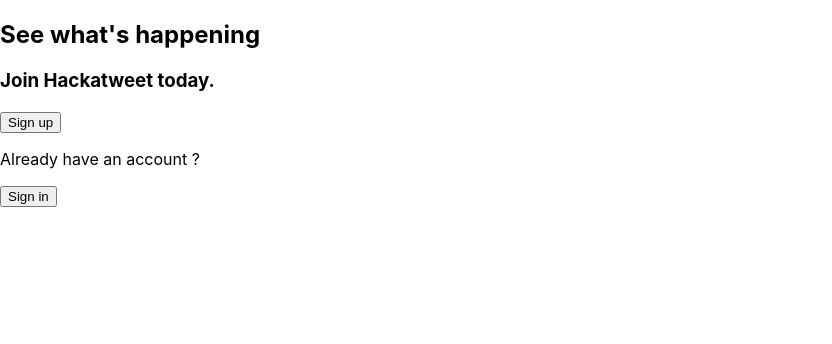
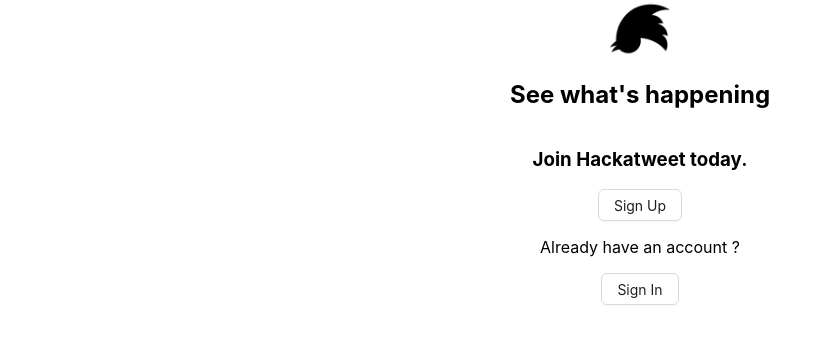
Before and after one commit to SarahBrochard/HACKATWEET-frontend, a Next.js app: page /login in a window 1280 px wide. Shown: the top 344 px of the page, without its empty margins (0-832 px from the left). Built offline with nearby package versions, Linux system fonts and the light colour scheme.

Commit message:
login signup signin revus, un poil de css et modals en place

```diff
--- a/components/Login.js
+++ b/components/Login.js
@@ -1,39 +1,59 @@
 import Link from "next/link";
-// import { Button } from 'semantic-ui-react';
+import styles from '../styles/Login.module.css';
+import Image from 'next/image'
+import { useEffect, useState } from 'react';
+import { Button, Modal } from 'antd';
+
+import SignUp from "./SignUp";
+import SignIn from "./SignIn";
+
+function Login() {
+    const [isModalOpen, setIsModalOpen] = useState(false);
+    const [isModalOpen1, setIsModalOpen1] = useState(false);
 
 
-function Login() {
+    //MODAL DU SIGNUP
+      const showModal = () => {
+        setIsModalOpen(true);
+      };
+      const handleOk = () => {
+        setIsModalOpen(false);
+      };
+      const handleCancel = () => {
+        setIsModalOpen(false);
+      };
 
-    // const auClickSurSignUpLogin = () => {
-    //     return(
-    //         <Link href="../pages/signup"></Link>
-    //     )
-    // }
 
-    // const auClickSurSignInLogin = () => {
-    //     return(
-    //         <Link href="../pages/signin"></Link>
-    //     )
-    // }
+    //MODAL DU SIGNIN
+      const showModal1 = () => {
+        setIsModalOpen1(true);
+      };
+      const handleOk1 = () => {
+        setIsModalOpen1(false);
+      };
+      const handleCancel1 = () => {
+        setIsModalOpen1(false);
+      };
+
+
+
+
 return(
-    <div>
+    <div className={styles.divLogin}>
+        <Image src="/twitter.png" alt="logo" width="60px" height="60px" className={styles.logoTwitter}/>
         <h2>See what's happening</h2>
         <h3>Join Hackatweet today.</h3>
-        <Link href="/signup" passHref={true}>
-            <button>Sign up</button>
-        </Link>
+        <Button onClick={showModal}>Sign Up</Button>
+        <Modal open={isModalOpen} onOk={handleOk} onCancel={handleCancel}>
+            <SignUp/>
+        </Modal>
         <p>Already have an account ?</p>
-        <Link href="/signin" passHref={true}>
-            <button>Sign in</button>
-        </Link>
+        <Button onClick={showModal1}>Sign In</Button>
+        <Modal open={isModalOpen1} onOk={handleOk1} onCancel={handleCancel1}>
+            <SignIn/>
+        </Modal>
+
     </div>
-    // <div>
-    //     <h2>See what's happening</h2>
-    //     <h3>Join Hackatweet today.</h3>
-    //     <button onClick={() => auClickSurSignUpLogin()}>Sign up</button>
-    //     <p>Already have an account ?</p>
-    //     <button onClick={() => auClickSurSignInLogin()}>Sign in</button>
-    // </div>
 )
 }
 
--- a/components/SignIn.js
+++ b/components/SignIn.js
@@ -1,5 +1,8 @@
 import { useEffect, useState } from 'react';
 import Link from "next/link";
+import styles from '../styles/SignIn.module.css';
+import Image from 'next/image'
+
 
 function SignIn() {
     const [signInUsername, setSignInUsername] = useState("");
@@ -15,16 +18,17 @@
                 console.log(data)
                 if(data.result) {
                     return(
-                        <Link href="/home"></Link>
+                        <Link href="./home"></Link>
                     )
                 }
             });
     };
 
     return (
-        <div>
-            <input onChange={(e) => setSignInUsername(e.target.value)} value={signInUsername}>Username</input>
-            <input onChange={(e) => setSignInPassword(e.target.value)} value={signInPassword}>Password</input>
+        <div className={styles.divSignIn}>
+            <Image src="/twitter.png" alt="logo" width="60px" height="60px" className={styles.logoTwitter}/>
+            <input onChange={(e) => setSignInUsername(e.target.value)} value={signInUsername} placeholder='Username'/>
+            <input onChange={(e) => setSignInPassword(e.target.value)} value={signInPassword} placeholder='Password'/>
             <button onClick={()=> auClickSurSignIn()}>SignIn</button>
         </div>
     )
--- a/components/SignUp.js
+++ b/components/SignUp.js
@@ -1,6 +1,7 @@
 import { useEffect, useState } from 'react';
 // import { useDispatch, useSelector } from 'react-redux';
-
+import Image from 'next/image'
+import styles from '../styles/SignUp.module.css';
 
 
 
@@ -22,10 +23,11 @@
             });
     };
     return (
-        <div>
-            <input onChange={(e) => setSignUpFirstname(e.target.value)} value={signUpFirstname}>Firstname</input>
-            <input onChange={(e) => setSignUpUsername(e.target.value)} value={signUpUsername}>Username</input>
-            <input onChange={(e) => setSignUpPassword(e.target.value)} value={signUpPassword}>Password</input>
+        <div className={styles.divSignUp}>
+            <Image src="/twitter.png" alt="logo" height="60px" width="60px" className={styles.logoTwitter}/>
+            <input onChange={(e) => setSignUpFirstname(e.target.value)} value={signUpFirstname} placeholder='Firstname'/>
+            <input onChange={(e) => setSignUpUsername(e.target.value)} value={signUpUsername} placeholder='Username'/>
+            <input onChange={(e) => setSignUpPassword(e.target.value)} value={signUpPassword} placeholder='Password'/>
             <button onClick={()=> auClickSurSignUp()}>SignUp</button>
         </div>
     )
--- a/package.json
+++ b/package.json
@@ -10,6 +10,7 @@
   },
   "dependencies": {
     "@reduxjs/toolkit": "^2.5.0",
+    "antd": "^5.22.5",
     "next": "12.1.6",
     "react": "18.1.0",
     "react-dom": "18.1.0",
--- /dev/null
+++ b/styles/Login.module.css
@@ -0,0 +1,10 @@
+.divLogin {
+    display: flex;
+    /* justify-content: center; */
+    flex-direction: column;
+    align-items: center;
+}
+
+.logoTwitter {
+    transform: rotate(180deg);
+}
--- /dev/null
+++ b/styles/SignIn.module.css
@@ -0,0 +1,10 @@
+.divSignIn {
+    display: flex;
+    /* justify-content: center; */
+    flex-direction: column;
+    align-items: center;
+}
+
+.logoTwitter {
+    transform: rotate(180deg);
+}
--- /dev/null
+++ b/styles/SignUp.module.css
@@ -0,0 +1,10 @@
+.divSignUp {
+    display: flex;
+    /* justify-content: center; */
+    flex-direction: column;
+    align-items: center;
+}
+
+.logoTwitter {
+    transform: rotate(180deg);
+}
```
Also changed, not shown: public/twitter.png (added), 1 other file (tests, documents, lock files or other folders).
